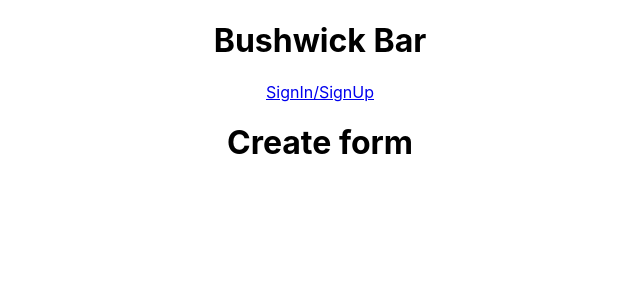
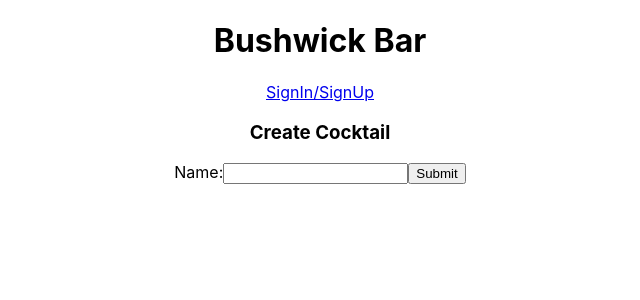
Before and after one commit to sidneypaucar/Bushwick-Bar, a React (Create React App) app in the folder client/: page /cocktails/new in a window 1280 px wide. Shown: the top 300 px of the page, without its empty margins (320-960 px from the left). Built offline with nearby package versions, Linux system fonts and the light colour scheme; no server answers.

Commit message:
CocktailCreate.jsx

```diff
--- a/client/src/containers/MainContainer.jsx
+++ b/client/src/containers/MainContainer.jsx
@@ -1,5 +1,6 @@
 import { useState,useEffect } from 'react'
 import { Switch, Route } from 'react-router-dom'
+import CocktailCreate from '../screens/CocktailCreate'
 import Cocktails from '../screens/Cocktails'
 import { getAllCocktails } from '../services/cocktail'
 
@@ -19,7 +20,7 @@ export default function MainContainer() {
     <div>
       <Switch>
         <Route path='/cocktails/new'>
-          <h1>Create form</h1>
+          <CocktailCreate />
         </Route>
         <Route path='/cocktails'>
           <Cocktails cocktails={cocktails}/>
--- /dev/null
+++ b/client/src/screens/CocktailCreate.jsx
@@ -0,0 +1,27 @@
+import {useState} from 'react'
+
+export default function CocktailCreate() {
+  const [formData, setFormData] = useState({
+  name:''
+})
+  const { name } = formData;
+
+  const handleChange = (e) => {
+    const { name, value } = e.target;
+    setFormData((prevState) => ({
+      ...prevState,
+      [name]: value,
+    }))
+  }
+
+  return (
+    <form>
+      <h3>Create Cocktail</h3>
+      <label>
+        Name:
+        <input type='text' name='name' value={name} onChange={handleChange} />
+      </label>
+      <button>Submit</button>
+    </form>
+  )
+}
```
